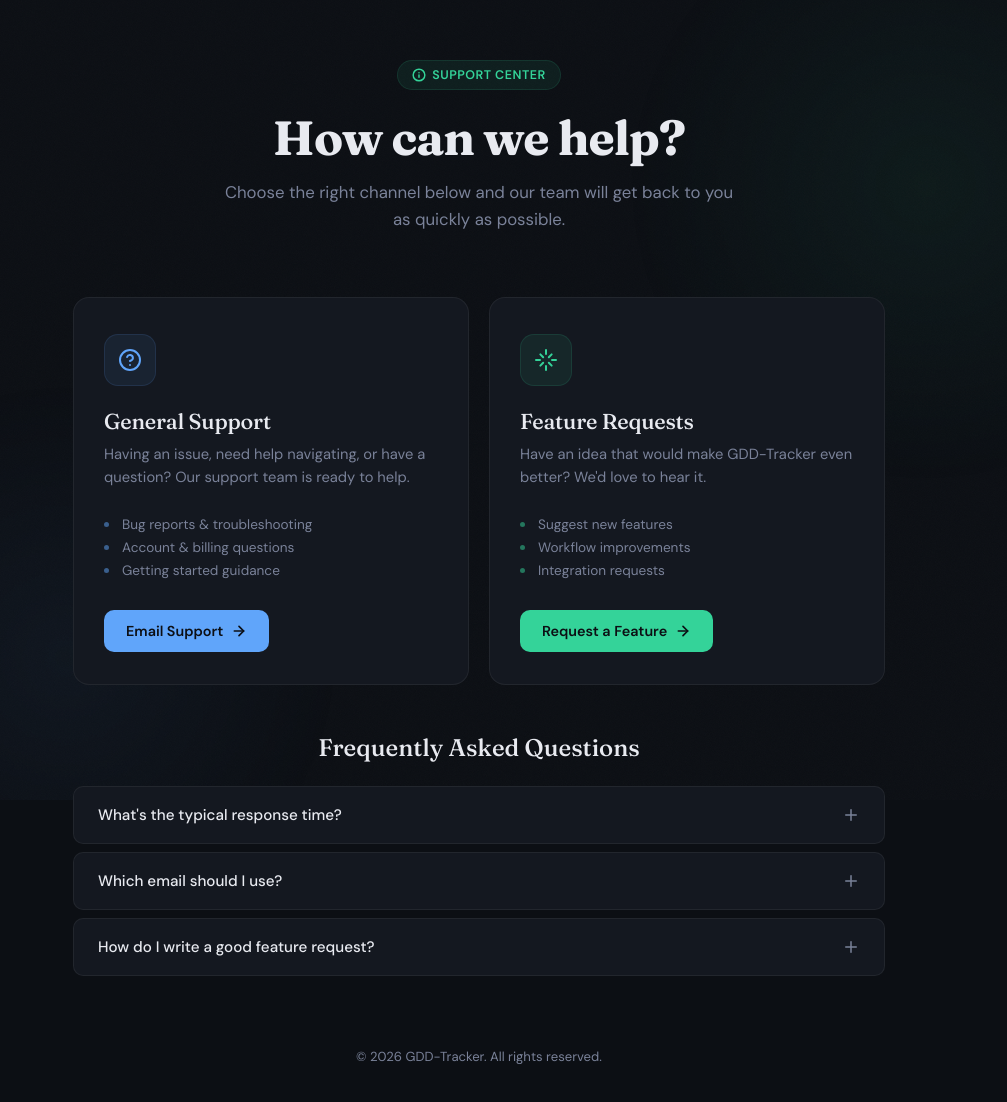
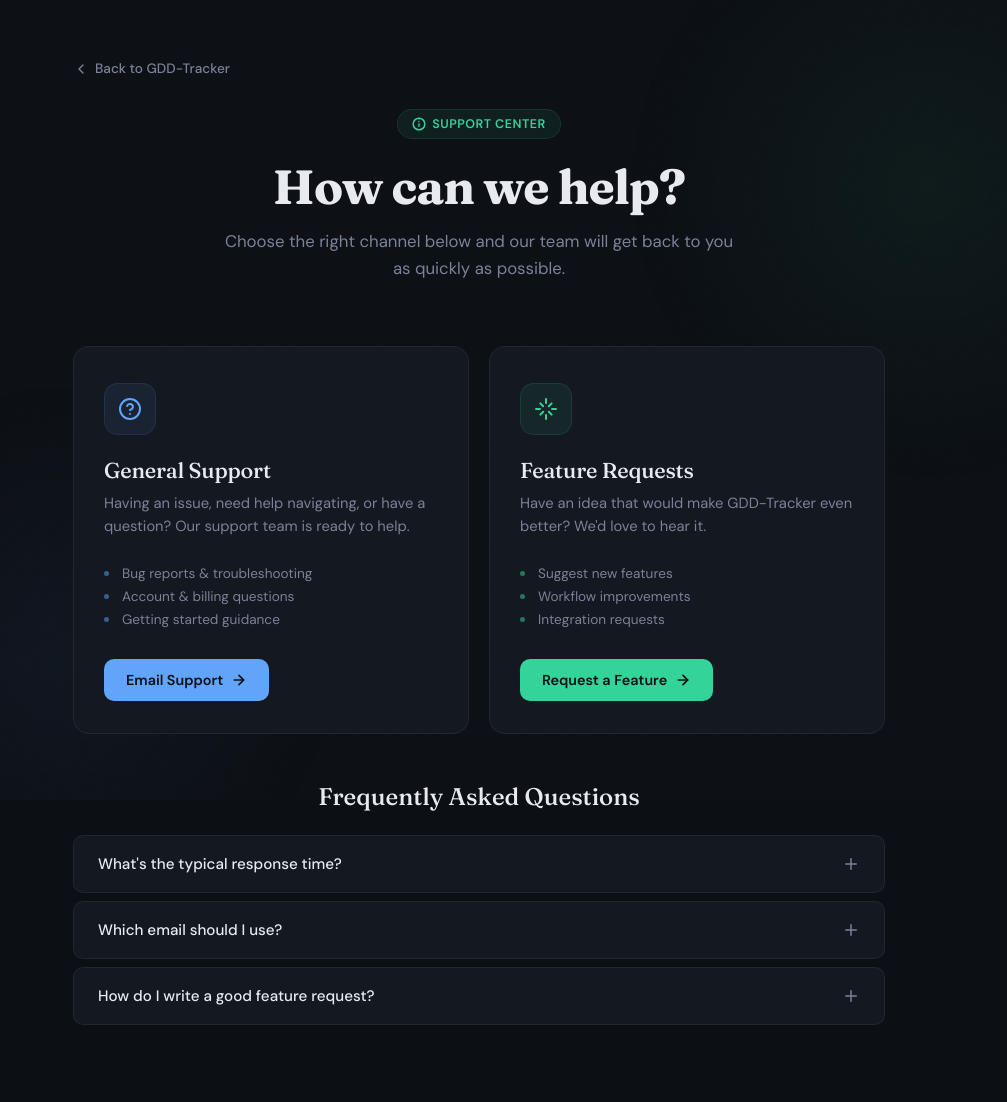
Before and after one commit to kirkfaris22/GDDTracker, a plain HTML site: page support.html in a window 1280 px wide. Shown: the whole page, without its empty margins (161-1168 px from the left). Drawn offline with Linux system fonts and the light colour scheme.

Commit message:
Add files via upload

```diff
--- a/support.html
+++ b/support.html
@@ -90,6 +90,23 @@
             margin: 0 auto;
             padding: 60px 24px 100px;
         }
+
+        /* — Back link — */
+        .back-link {
+            display: inline-flex;
+            align-items: center;
+            gap: 6px;
+            color: var(--text-muted);
+            text-decoration: none;
+            font-size: 0.85rem;
+            font-weight: 500;
+            margin-bottom: 32px;
+            transition: color 0.25s;
+            animation: fadeUp 0.7s ease-out both;
+        }
+        .back-link:hover { color: var(--text); }
+        .back-link svg { transition: transform 0.25s; }
+        .back-link:hover svg { transform: translateX(-3px); }
 
         /* — Header — */
         .page-header {
@@ -344,6 +361,11 @@
 
 <div class="wrapper">
 
+    <a href="https://gdd-tracker.com" class="back-link">
+        <svg width="16" height="16" viewBox="0 0 24 24" fill="none" stroke="currentColor" stroke-width="2" stroke-linecap="round" stroke-linejoin="round"><path d="m15 18-6-6 6-6"/></svg>
+        Back to GDD-Tracker
+    </a>
+
     <header class="page-header">
         <div class="badge">
             <svg width="14" height="14" viewBox="0 0 24 24" fill="none" stroke="currentColor" stroke-width="2.5" stroke-linecap="round" stroke-linejoin="round"><path d="M12 22c5.523 0 10-4.477 10-10S17.523 2 12 2 2 6.477 2 12s4.477 10 10 10z"/><path d="M12 16v-4"/><path d="M12 8h.01"/></svg>
@@ -367,7 +389,7 @@
                 <li>Account &amp; billing questions</li>
                 <li>Getting started guidance</li>
             </ul>
-            <a href="mailto:Support@GDD-Tracker.com" class="card-btn">
+            <a href="/cdn-cgi/l/email-protection#6635131616091412262122224b321407050d03144805090b" class="card-btn">
                 Email Support
                 <svg width="16" height="16" viewBox="0 0 24 24" fill="none" stroke="currentColor" stroke-width="2.5" stroke-linecap="round" stroke-linejoin="round"><path d="M5 12h14"/><path d="m12 5 7 7-7 7"/></svg>
             </a>
@@ -385,7 +407,7 @@
                 <li>Workflow improvements</li>
                 <li>Integration requests</li>
             </ul>
-            <a href="mailto:Features@GDD-Tracker.com" class="card-btn">
+            <a href="/cdn-cgi/l/email-protection#4f092a2e3b3a3d2a3c0f080b0b621b3d2e2c242a3d612c2022" class="card-btn">
                 Request a Feature
                 <svg width="16" height="16" viewBox="0 0 24 24" fill="none" stroke="currentColor" stroke-width="2.5" stroke-linecap="round" stroke-linejoin="round"><path d="M5 12h14"/><path d="m12 5 7 7-7 7"/></svg>
             </a>
@@ -409,23 +431,11 @@
                     Which email should I use?
                     <svg width="18" height="18" viewBox="0 0 24 24" fill="none" stroke="currentColor" stroke-width="2" stroke-linecap="round" stroke-linejoin="round"><path d="M12 5v14"/><path d="M5 12h14"/></svg>
                 </div>
-                <div class="faq-a"><div class="faq-a-inner">Use <strong>Support@GDD-Tracker.com</strong> for bugs, account issues, or general help. Use <strong>Features@GDD-Tracker.com</strong> to suggest new functionality or improvements you'd like to see.</div></div>
+                <div class="faq-a"><div class="faq-a-inner">Use <strong><a href="/cdn-cgi/l/email-protection" class="__cf_email__" data-cfemail="f1a28481819e8385b1b6b5b5dca58390929a9483df929e9c">[email&#160;protected]</a></strong> for bugs, account issues, or general help. Use <strong><a href="/cdn-cgi/l/email-protection" class="__cf_email__" data-cfemail="ecaa898d98999e899facaba8a8c1b89e8d8f87899ec28f8381">[email&#160;protected]</a></strong> to suggest new functionality or improvements you'd like to see.</div></div>
             </div>
             <div class="faq-item">
                 <div class="faq-q" onclick="this.parentElement.classList.toggle('open')">
                     How do I write a good feature request?
                     <svg width="18" height="18" viewBox="0 0 24 24" fill="none" stroke="currentColor" stroke-width="2" stroke-linecap="round" stroke-linejoin="round"><path d="M12 5v14"/><path d="M5 12h14"/></svg>
                 </div>
-                <div class="faq-a"><div class="faq-a-inner">Describe the problem you're facing, the outcome you'd like, and any context about your workflow. The more detail you provide, the better we can evaluate and prioritize your request.</div></div>
-            </div>
-        </div>
-    </section>
-
-    <footer class="footer">
-        &copy; 2026 GDD-Tracker. All rights reserved.
-    </footer>
-
-</div>
-
-</body>
-</html>
+                <div class="faq-a"><div class="faq-a-inner">Describe the proble
```
